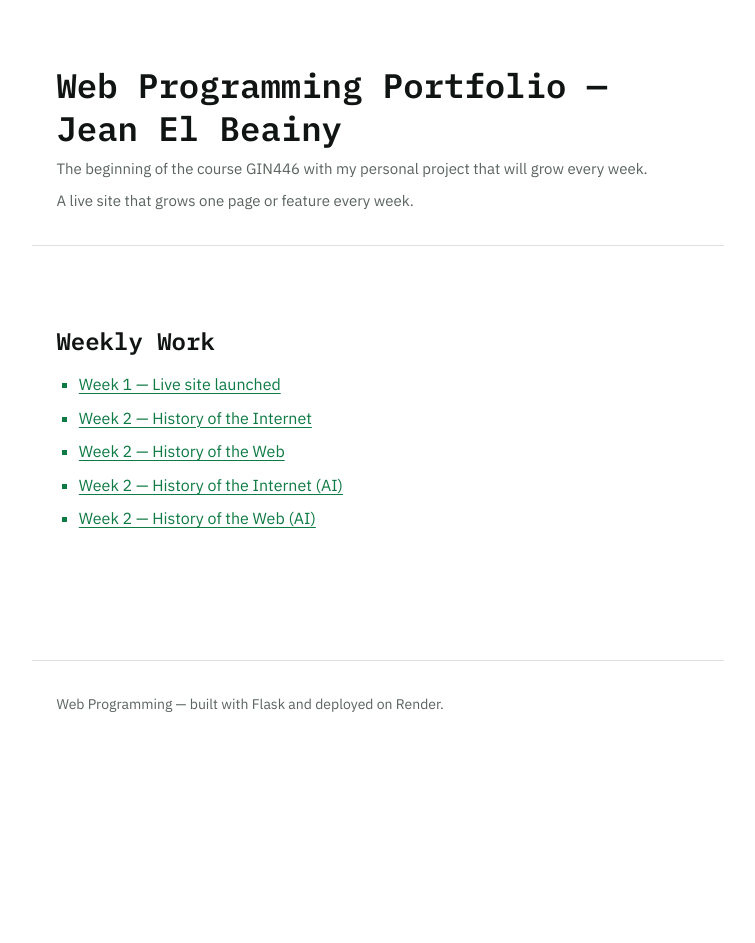
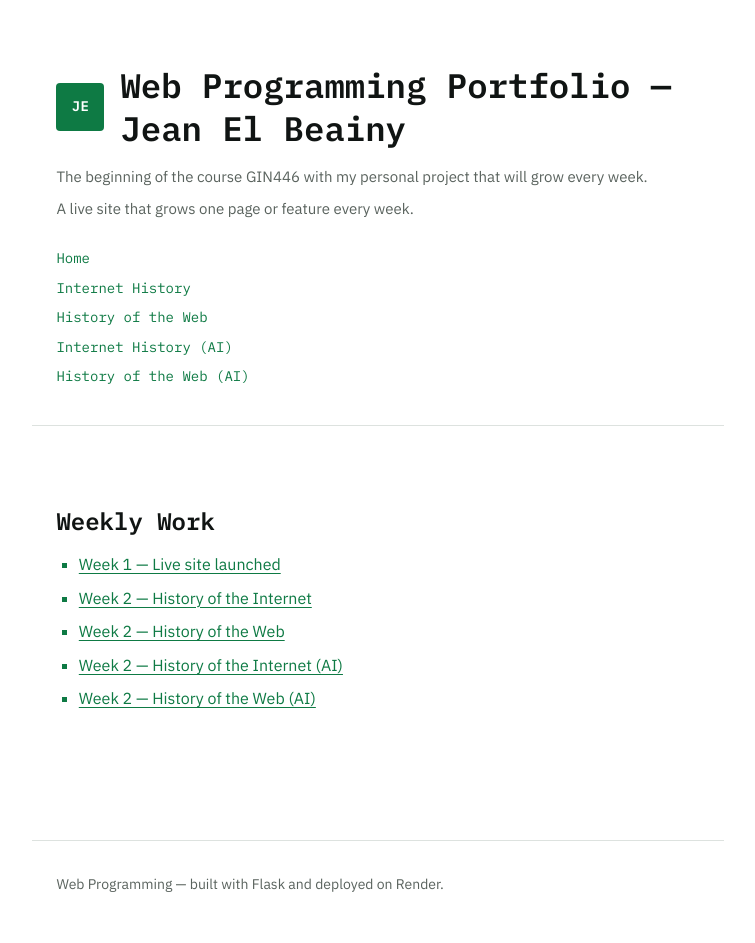
Before and after one commit to JeanElBeainy/web-programming-site, a Flask app: page / in a window 1280 px wide. Shown: the whole page, without its empty margins (262-1017 px from the left). Before the commit the page ends 712 px from the top, so only its background shows below. Run offline with Flask 3, Linux system fonts and the light colour scheme.

Commit message:
Apply HTML fix and CSS bug

```diff
--- a/static/style.css
+++ b/static/style.css
@@ -522,13 +522,16 @@ tbody tr:hover {
 /* Header row holding the logo monogram beside the site title. */
 .brand {
   display: flex;
-  flex-wrap: wrap;
   align-items: center;
   gap: var(--sp-2);
   margin-block-end: var(--sp-2);
 }
 
+/* Shrinks and wraps its own text instead of pushing itself onto a new
+   flex line, so the monogram always sits beside the title. */
 .brand h1 {
+  flex: 1;
+  min-width: 0;
   margin: 0;
 }
 
--- a/templates/base-history.html
+++ b/templates/base-history.html
@@ -9,6 +9,8 @@
 {% block header %}
     <header>
         <h1>{{ page_title }}</h1>
+        {# The site nav is defined in base.html, so it lives in one place only. #}
+        {{ self.site_nav() }}
         {% block nav %}{% endblock %}
     </header>
 {% endblock %}
--- a/templates/base.html
+++ b/templates/base.html
@@ -10,9 +10,25 @@
 <body>
     {% block header %}
     <header>
-        <h1>Web Programming Portfolio — Jean El Beainy</h1>
+        <div class="brand">
+            <a class="logo" href="{{ url_for('home') }}" aria-label="Home">JE</a>
+            <h1>Web Programming Portfolio — Jean El Beainy</h1>
+        </div>
         <p>The beginning of the course GIN446 with my personal project that will grow every week.</p>
         <p>A live site that grows one page or feature every week.</p>
+        {# Defined here once. base-history.html pulls it in with self.site_nav(),
+           so adding a page means editing this list in one place only. #}
+        {% block site_nav %}
+        <nav aria-label="Site">
+            <ul>
+                <li><a href="{{ url_for('home') }}">Home</a></li>
+                <li><a href="{{ url_for('internet_history') }}">Internet History</a></li>
+                <li><a href="{{ url_for('web_history') }}">History of the Web</a></li>
+                <li><a href="{{ url_for('internet_history_ai') }}">Internet History (AI)</a></li>
+                <li><a href="{{ url_for('web_history_ai') }}">History of the Web (AI)</a></li>
+            </ul>
+        </nav>
+        {% endblock %}
     </header>
     {% endblock %}
 
```
